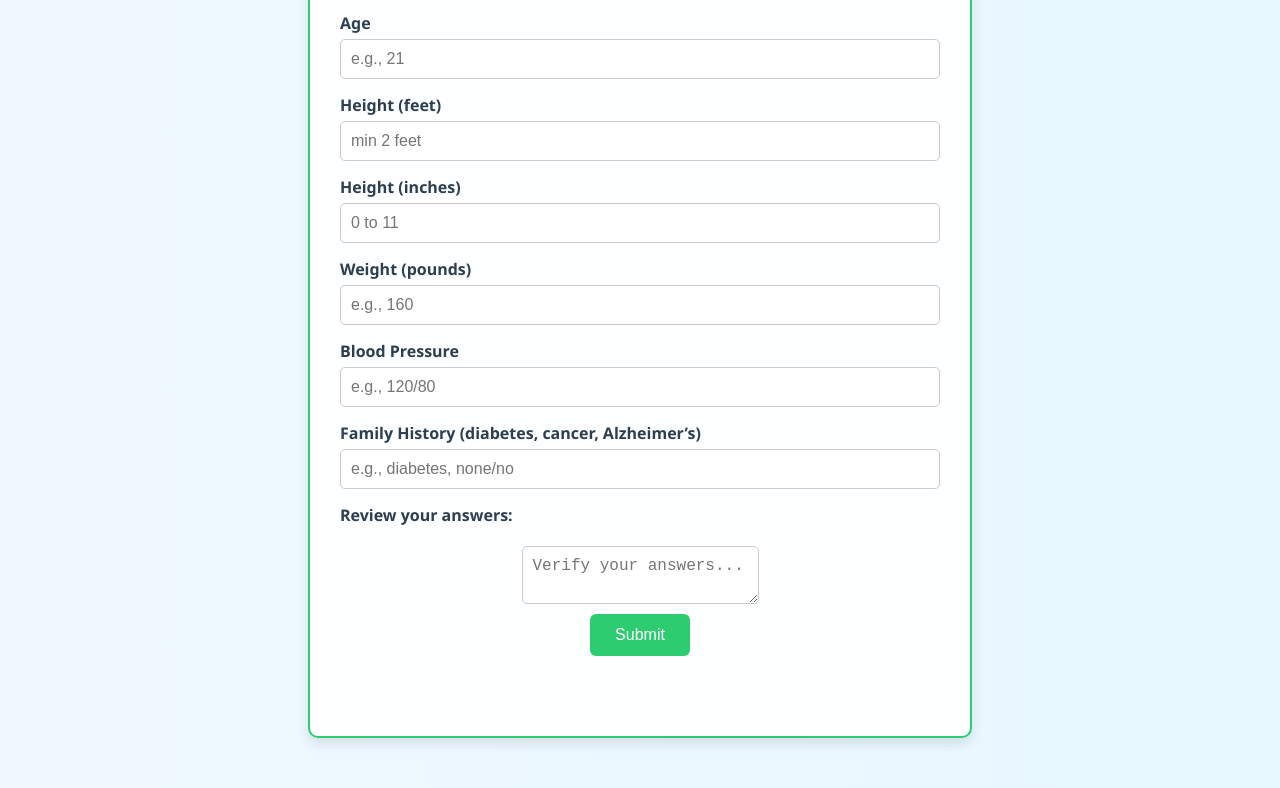
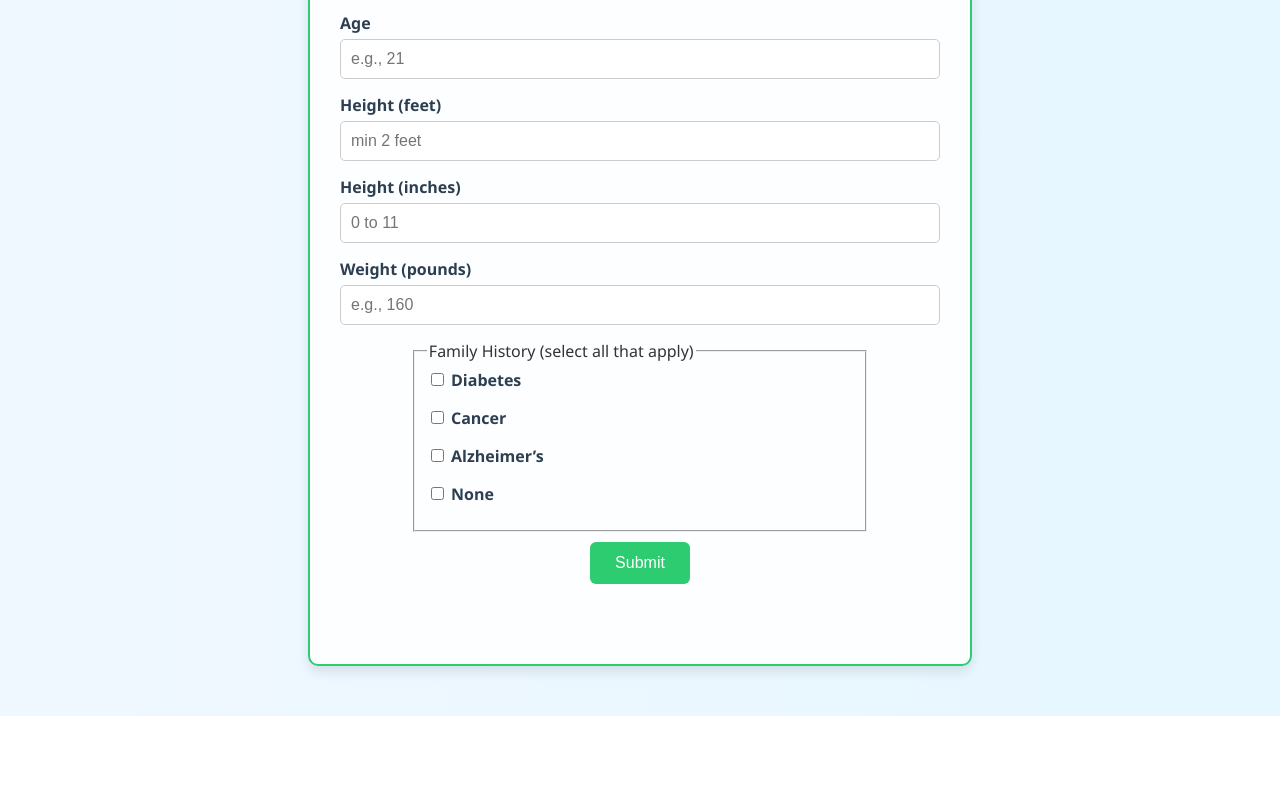
Before and after one commit to SpicyChalupas/Risk-Client-Static, a plain HTML site: page index.html in a window 1280 px wide. Shown: the part 1136-1924 px from the top of the page. After the commit the page ends 1852 px from the top, so only its background shows below. Drawn offline with Linux system fonts and the light colour scheme; no server answers.

Commit message:
family history is a checklist now

```diff
--- a/index.html
+++ b/index.html
@@ -5,7 +5,6 @@
   <meta name="viewport" content="width=device-width, initial-scale=1.0" />
   <title>Health Risk App — Sprint</title>
 
-  <!-- keep your existing stylesheet -->
   <link rel="stylesheet" href="style.css" />
 
   <!-- minimal styles for new elements only -->
@@ -16,6 +15,7 @@
     .error { outline: 2px solid #d00; background: #ffecec; }
     .result-card { border: 1px solid #ccc; padding: 12px; border-radius: 8px; }
     .instructions { background: #f7f7ff; padding: 10px; border-radius: 8px; margin-bottom: 10px; }
+    .family-group label { display: inline-block; margin-right: 14px; }
   </style>
 </head>
 <body>
@@ -73,16 +73,13 @@
       <input id="pounds" type="number" min="1" placeholder="e.g., 160" required />
     </label>
 
-    <label>Blood Pressure
-      <input id="bloodPressure" type="text" placeholder="e.g., 120/80" required />
-    </label>
-
-    <label>Family History (diabetes, cancer, Alzheimer’s)
-      <input id="family" type="text" placeholder="e.g., diabetes, none/no" required />
-    </label>
-
-    <label for="message">Review your answers:</label>
-    <textarea id="message" name="message" placeholder="Verify your answers..."></textarea>
+    <fieldset id="familyGroup" class="family-group">
+      <legend>Family History (select all that apply)</legend>
+      <label><input type="checkbox" name="family" value="diabetes" id="fam-diabetes"> Diabetes</label>
+      <label><input type="checkbox" name="family" value="cancer" id="fam-cancer"> Cancer</label>
+      <label><input type="checkbox" name="family" value="alzheimer's" id="fam-alz"> Alzheimer’s</label>
+      <label><input type="checkbox" name="family" value="none" id="fam-none"> None</label>
+    </fieldset>
 
     <button id="calculate" type="button">Submit</button>
     <p id="result"></p>
```
